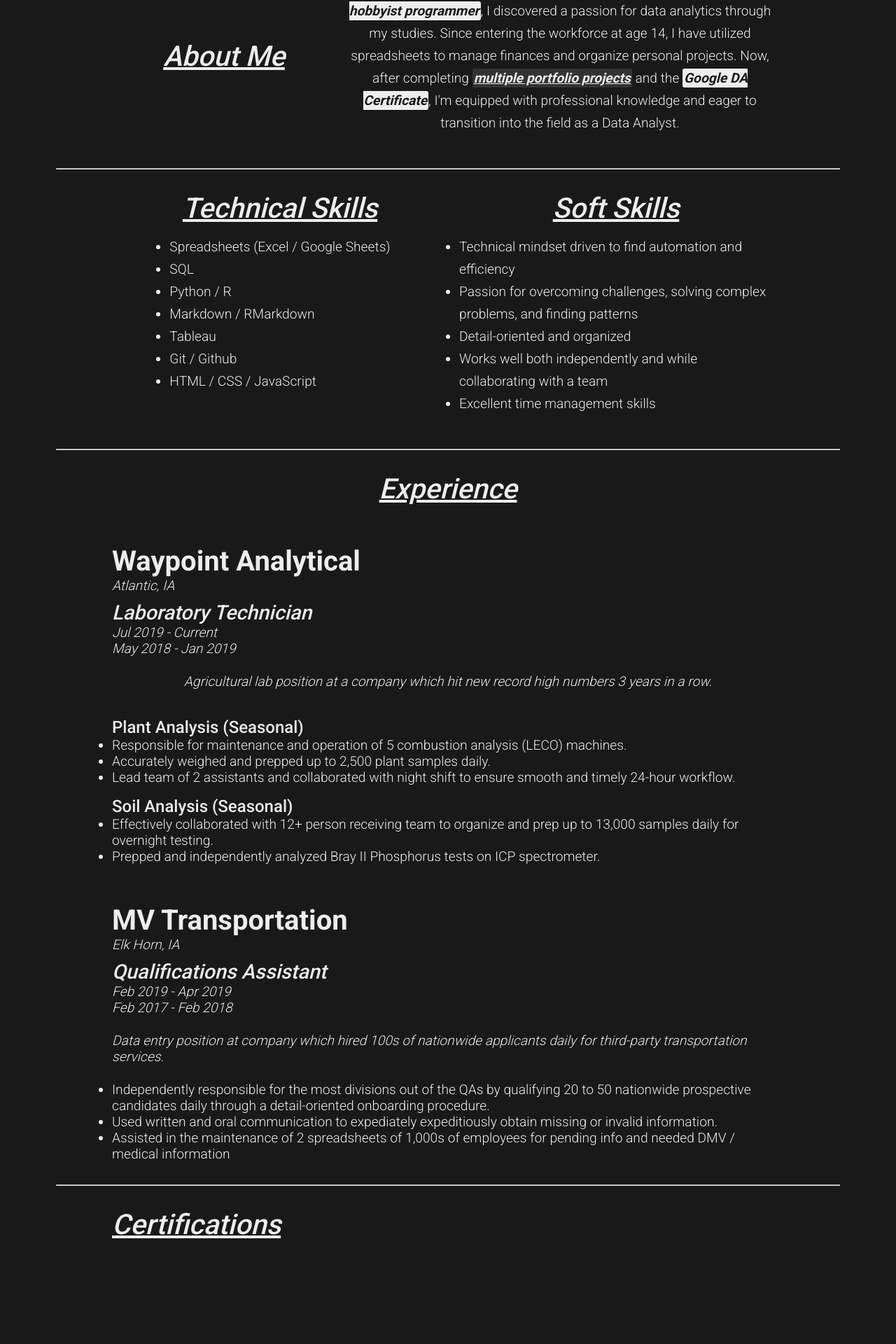
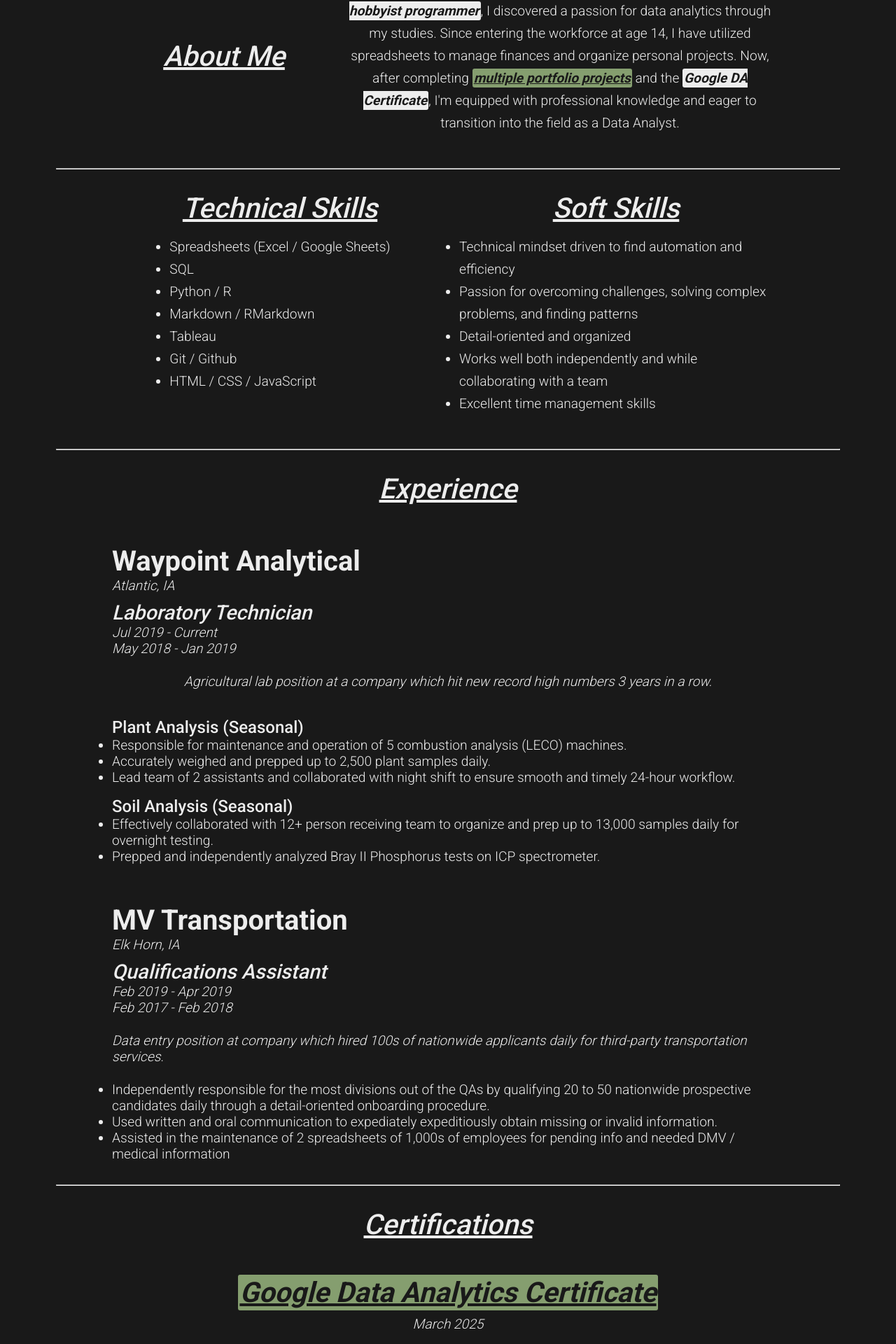
Before and after one commit to ClownChad/Portfolio, a Next.js app: page / in a window 1280 px wide. Shown: the part 250-2170 px from the top of the page at 70% size. Before the commit the page ends 2055 px from the top, so only its background shows below. Built offline with nearby package versions, Linux system fonts and the light colour scheme; a web font is replaced by a local one.

Commit message:
Finished Certs section

```diff
--- a/app/page.module.css
+++ b/app/page.module.css
@@ -2,13 +2,27 @@
   margin: 2rem 5rem;
 }
 
-.text_em{
+.text_em, .text_em_link{
   padding: 2px;
-  color: var(--background);
-  background-color: var(--foreground);
   border-radius: 3px;
   font-weight: 700;
   font-style: italic;
+}
+
+.text_em{
+  color: var(--background);
+  background-color: var(--foreground);
+}
+
+.text_em_link{
+  color: var(--background);
+  background-color: var(--green);
+  text-decoration: underline;
+}
+
+.text_em_link:hover{
+  color: var(--green);
+  background-color: var(--foreground);
 }
 
 .section{
@@ -34,21 +48,6 @@
     margin: 1rem;
     font-size: var(--fs_p);
     line-height: 2rem;
-  }
-
-  .projects_link{
-    padding: 2px;
-    color: var(--foreground);
-    background-color: var(--background_header);
-    border-radius: 3px;
-    font-weight: bold;
-    font-style: italic;
-    text-decoration: underline;
-  }
-
-  .projects_link:hover{
-    color: var(--background_header);
-    background-color: var(--foreground);
   }
 }
 
@@ -144,3 +143,23 @@
     font-weight: 300;
   }
 }
+
+.certs_cont{
+  display: flex;
+  flex-direction: column;
+  justify-content: center;
+  align-items: center;
+  height: 100%;
+
+  .cert_title{
+    margin-top: 3rem;
+    font-size: var(--fs_header);
+    font-weight: 700;
+  }
+
+  .cert_date{
+    margin-top: 0.5rem;
+    font-size: var(--fs_p);
+    font-style: italic;
+  }
+}
--- a/app/page.tsx
+++ b/app/page.tsx
@@ -1,4 +1,5 @@
 import styles from "./page.module.css";
+import Link from "next/link";
 
 export default function Home() {
   const content = (
@@ -9,7 +10,7 @@ export default function Home() {
       <div className={`${styles.about_me_cont} ${styles.section}`}>
         <h1 className={styles.section_title}>About Me</h1>
         <div className={styles.about_me}>
-          <p>Hello! I&#39;m <span className={styles.text_em}>Chad Jones</span>. With nearly <span className={styles.text_em}>12 years of experience as a hobbyist programmer</span>, I discovered a passion for data analytics through my studies. Since entering the workforce at age 14, I have utilized spreadsheets to manage finances and organize personal projects. Now, after completing <a className={styles.projects_link} href="/projects">multiple portfolio projects</a> and the <span className={styles.text_em}>Google DA Certificate</span>, I&#39;m equipped with professional knowledge and eager to transition into the field as a Data Analyst.</p>
+          <p>Hello! I&#39;m <span className={styles.text_em}>Chad Jones</span>. With nearly <span className={styles.text_em}>12 years of experience as a hobbyist programmer</span>, I discovered a passion for data analytics through my studies. Since entering the workforce at age 14, I have utilized spreadsheets to manage finances and organize personal projects. Now, after completing <a className={styles.text_em_link} href="/projects">multiple portfolio projects</a> and the <span className={styles.text_em}>Google DA Certificate</span>, I&#39;m equipped with professional knowledge and eager to transition into the field as a Data Analyst.</p>
         </div>
       </div>
 
@@ -108,8 +109,18 @@ export default function Home() {
 
       <hr/>
 
-      <div className={`${styles.certifcations_cont} ${styles.section}`}>
-      <h1 className={styles.section_title}>Certifications</h1>
+      <div className={`${styles.certs_cont} ${styles.section}`}>
+        <h1 className={styles.section_title}>Certifications</h1>
+
+        <h2 className={`${styles.cert_title} ${styles.text_em_link}`}>
+          <Link
+            href="https://coursera.org/verify/professional-cert/V14UY7PYG6LI"
+            target="_blank"
+          >
+            Google Data Analytics Certificate
+          </Link>
+        </h2>
+        <p className={styles.cert_date}>March 2025</p>
       </div>
     </main>
   )
--- a/components/Header.tsx
+++ b/components/Header.tsx
@@ -37,25 +37,34 @@ export default function Header(){
             </nav>
 
             <div className={styles.contact_cont}>
-                <Link className={styles.icon_link} href="clownchad@gmail.com">
+                <Link className={styles.icon_link} href="chadderbox@live.com">
                     <FaEnvelope
                         className={styles.icon}
                         size={'2rem'}
                     />
                 </Link>
-                <Link className={styles.icon_link} href="https://www.linkedin.com/in/chad-j-524825348/">
+                <Link className={styles.icon_link}
+                    href="https://www.linkedin.com/in/chad-j-524825348/"
+                    target="_blank"
+                >
                     <FaLinkedin
                         className={styles.icon}
                         size={'2rem'}
                     />
                 </Link>
-                <Link className={styles.icon_link} href="https://github.com/ClownChad">
+                <Link
+                    className={styles.icon_link} href="https://github.com/ClownChad"
+                    target="_blank"
+                >
                     <FaGithub
                         className={styles.icon}
                         size={'2rem'}
                     />
                 </Link>
-                <Link className={styles.icon_link} href="https://www.kaggle.com/clownchad/code">
+                <Link
+                    className={styles.icon_link} href="https://www.kaggle.com/clownchad/code"
+                    target="_blank"
+                >
                     <FaKaggle
                         className={styles.icon_kaggle}
                         size={'2rem'}
```
